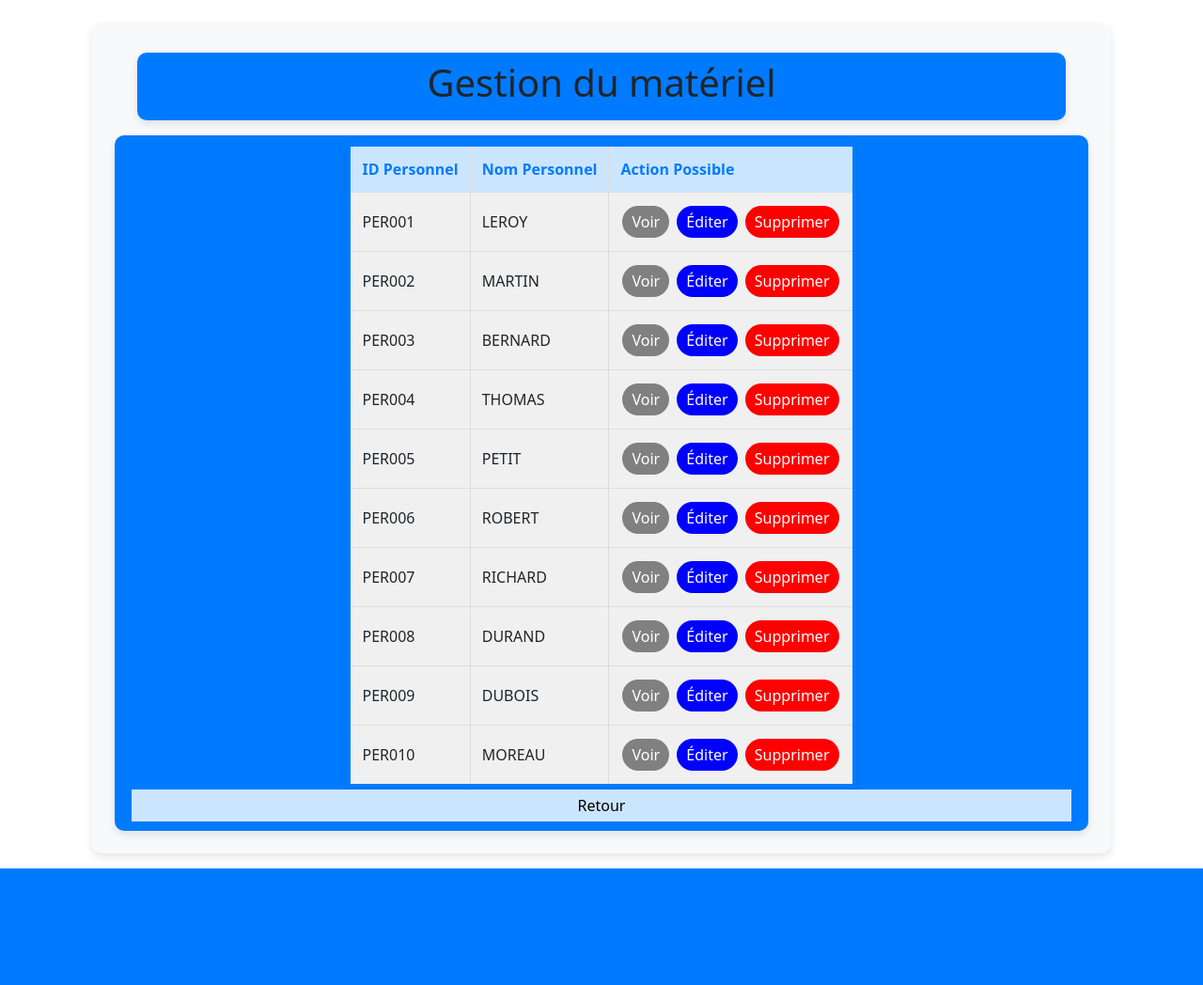
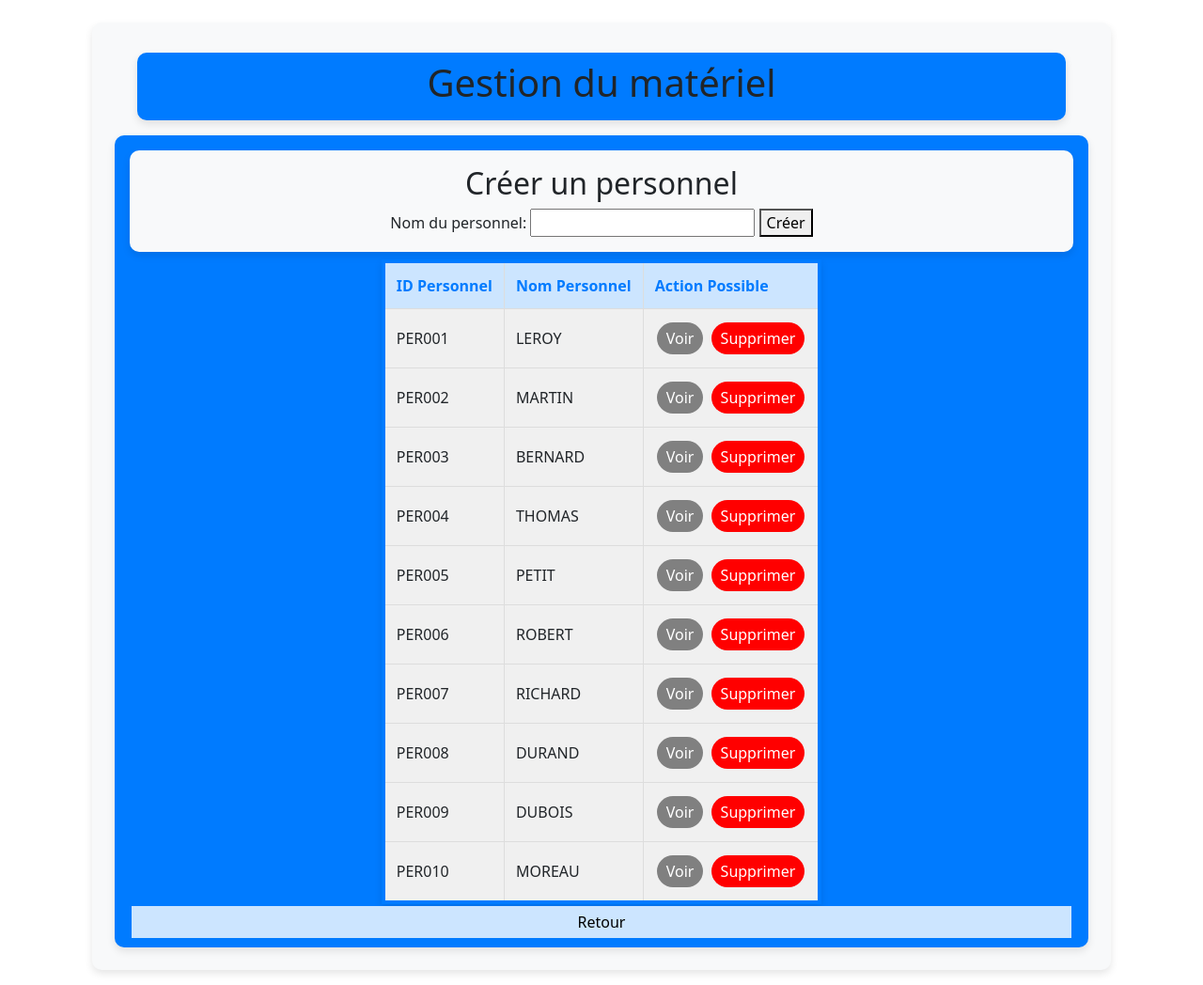
Before and after one commit to MagOrl/SAE-3.01A-GR_N, a Flask app: page /admin/gerer_personnel in a window 1280 px wide. Shown: the part 116-1164 px from the top of the page at 94% size. Before the commit the page ends 1040 px from the top, so only its background shows below. Run offline with Flask 3, Linux system fonts and the light colour scheme; data comes from the database, SQL or seed files in the repository.

Commit message:
ajout creation d'un personnel (juste le front)

```diff
--- a/monApp/static/style.css
+++ b/monApp/static/style.css
@@ -104,15 +104,6 @@
   margin: 2px;
   cursor: pointer;
 }
-.btn-editer {
-  background-color: blue;
-  border-radius: 2em;
-  color: white;
-  border: none;
-  padding: 5px 10px;
-  margin: 2px;
-  cursor: pointer;
-}
 .btn-supprimer {
   background-color: red;
   border-radius: 2em;
@@ -130,3 +121,13 @@
   margin: 2px;
   cursor: pointer;
 }
+
+
+.boite-creer-personnel {
+  background-color: var(--bg);
+  border-radius: 10px;
+  box-shadow: var(--shadow);
+  padding: 1rem;
+  margin: 0.5rem 0;
+  text-align: center;
+}
--- a/monApp/templates/gerer_personnel_admin.html
+++ b/monApp/templates/gerer_personnel_admin.html
@@ -4,6 +4,15 @@
     <h1>Gestion du matériel</h1>
   </div>
   <div class="boite-choix-menu">
+    <div class="boite-creer-personnel">
+      <h2>Créer un personnel</h2>
+      <form>
+        <label for="nom_personnel">Nom du personnel:</label>
+        <input type="text" id="nom_personnel" name="nom_personnel" required />
+        <button type="submit">Créer</button>
+      </form>
+    </div>
+    <table class="tableau">
     <table class="tableau" >
       <thead>
         <tr>
@@ -19,14 +28,13 @@
           <td>{{ p.nom_pers }}</td>
           <td>
             <button class="btn-voir">Voir</button>
-            <button class="btn-editer">Éditer</button>
             <button class="btn-supprimer">Supprimer</button>
           </td>
         </tr>
         {% endfor %}
       </tbody>
     </table>
-    <button class="btn-retour" onclick="history.back()">Retour</button>
+    <button class="btn-retour" onclick="window.location.href='/admin/'">Retour</button>
   </div>
 </div>
 {% endblock %}
```
